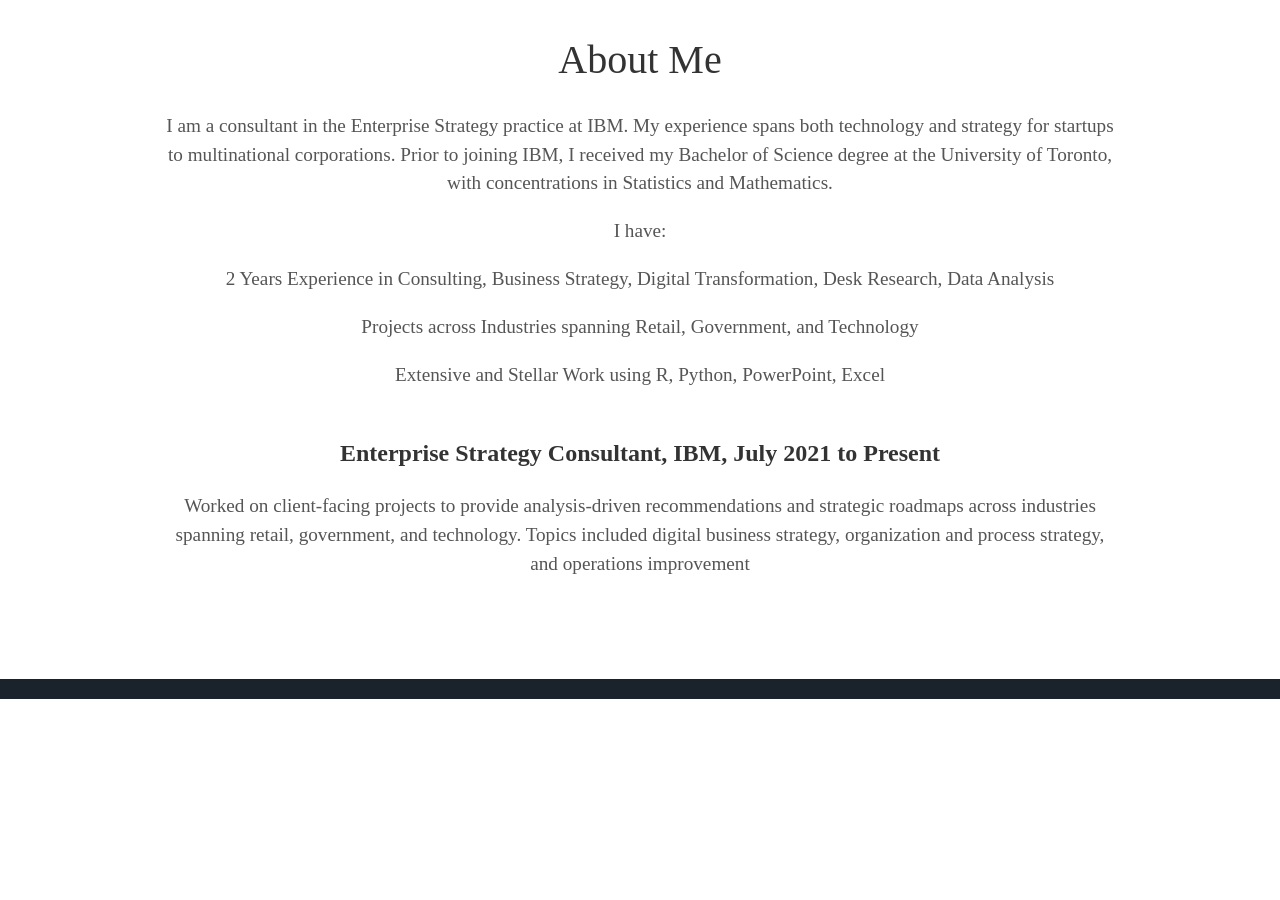
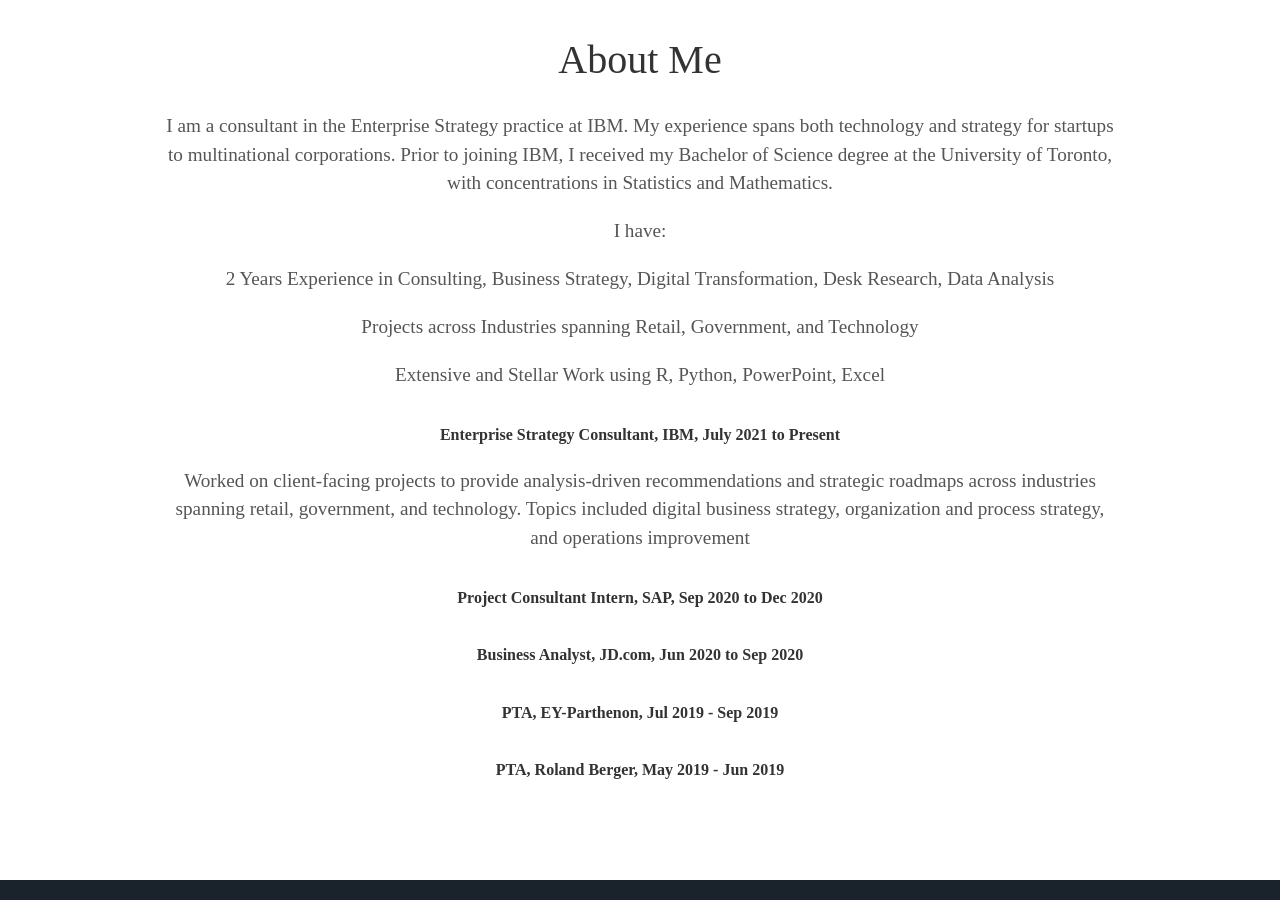
Before and after one commit to zibaic/zibaic.github.io, a Jekyll site: the page built from index.html, in a window 1280 px wide and 900 px high, scrolled down 945 px. Built offline with Jekyll 4.4.1, drawn with Linux system fonts in a browser that asks for light colours; some web fonts are replaced; before the commit the page ends 1644 px from its top, so only the background shows below that.

Commit message:
Update about.html

```diff
--- a/_includes/about.html
+++ b/_includes/about.html
@@ -6,8 +6,17 @@
   <p> Projects across Industries spanning Retail, Government, and Technology </p>
   <p> Extensive and Stellar Work using R, Python, PowerPoint, Excel </p>
 
-  <h3> Enterprise Strategy Consultant, IBM, July 2021 to Present</h3>
+  <h4> Enterprise Strategy Consultant, IBM, July 2021 to Present</h4>
   <p> Worked on client-facing projects to provide analysis-driven recommendations and strategic roadmaps across industries spanning retail, government, and technology. Topics included digital business strategy, organization and process strategy, and operations improvement
  </p>
 
+  <h4> Project Consultant Intern, SAP, Sep 2020 to Dec 2020</h4>
+
+  <h4> Business Analyst, JD.com, Jun 2020 to Sep 2020</h4>
+
+  <h4> PTA, EY-Parthenon, Jul 2019 - Sep 2019</h4>
+
+  <h4> PTA, Roland Berger, May 2019 - Jun 2019</h4>
+
+
 </div>
```
